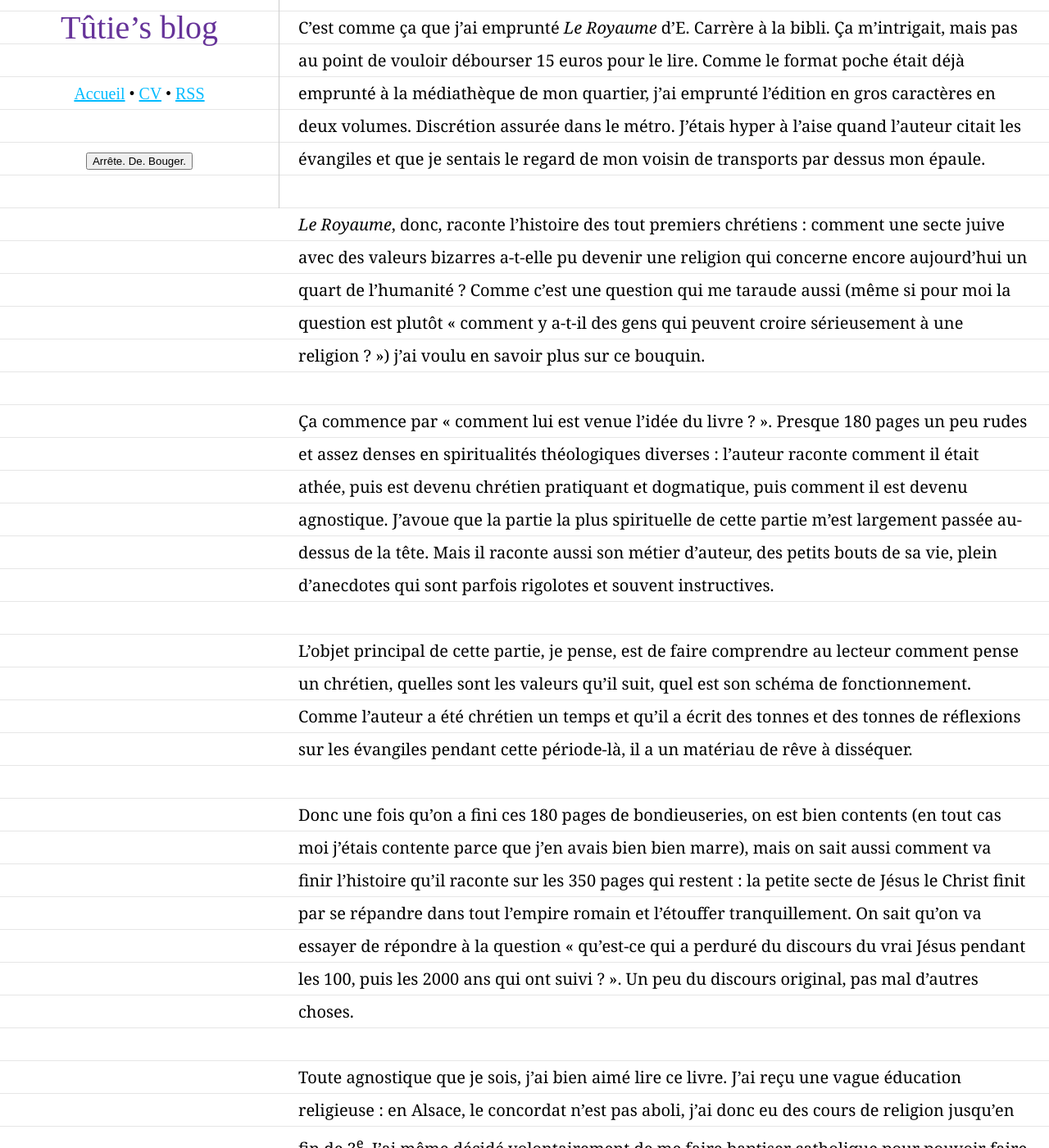
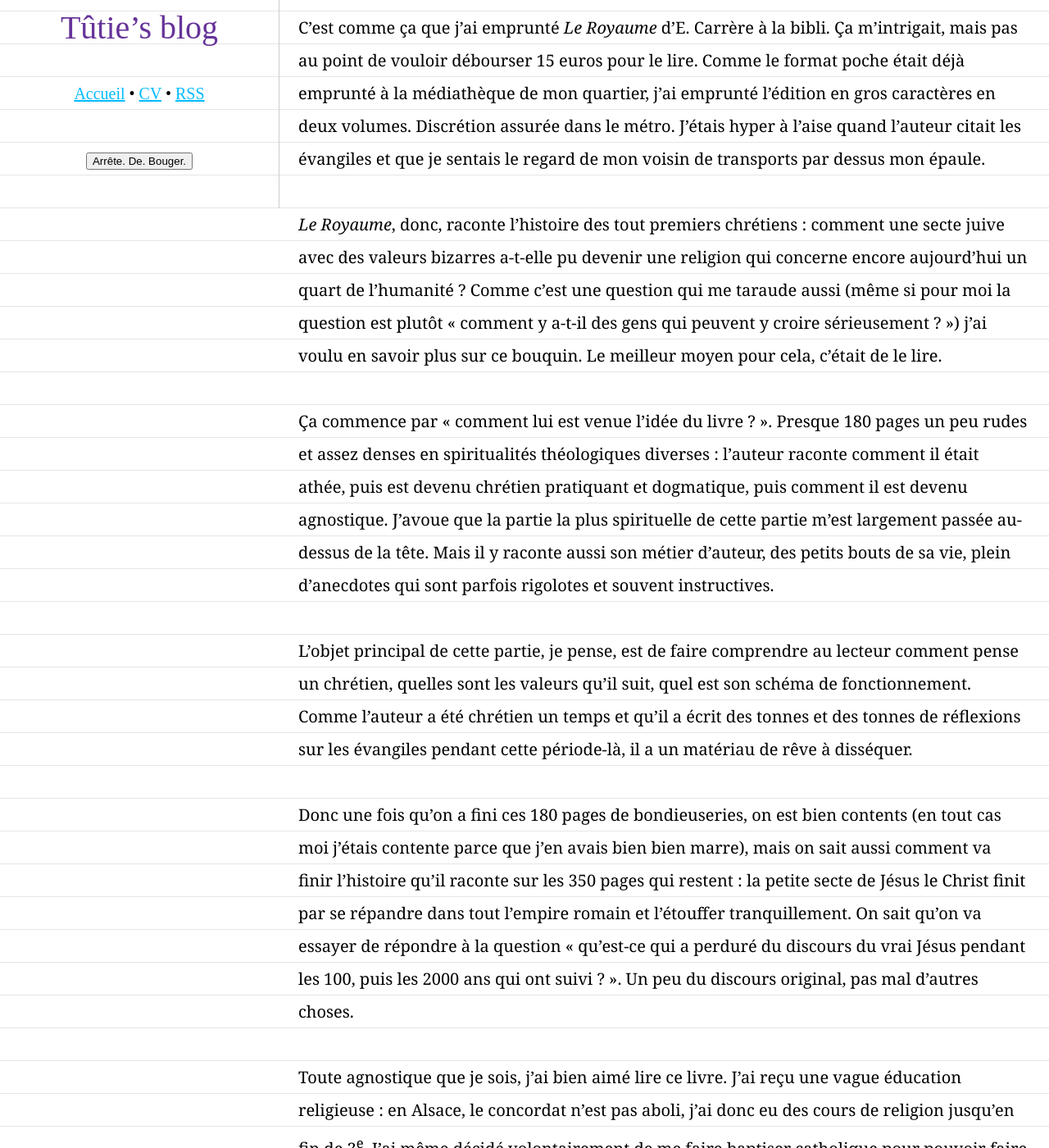
Before and after one commit to tut-tuuut/tut-tuuut.github.io, a Jekyll site: the page built from _posts/2015-11-09-le-royaume.md, in a window 1280 px wide and 1400 px high, scrolled down 506 px. Shown: the whole window at 82% size. Built offline with Jekyll 4.4.1, drawn with Linux system fonts in a browser that asks for light colours; comment, search, counter and statistics services are not loaded; some of the changed lines change nothing that is shown; some of the changed text lies outside the part shown.

Commit message:
Update 2015-11-09-le-royaume.md

```diff
--- a/_posts/2015-11-09-le-royaume.md
+++ b/_posts/2015-11-09-le-royaume.md
@@ -10,12 +10,14 @@
 
 C'est comme ça que j'ai emprunté _Le Royaume_ d'E. Carrère à la bibli. Ça m'intrigait, mais pas au point de vouloir débourser 15 euros pour le lire. Comme le format poche était déjà emprunté à la médiathèque de mon quartier, j'ai emprunté l'édition en gros caractères en deux volumes. Discrétion assurée dans le métro. J'étais hyper à l'aise quand l'auteur citait les évangiles et que je sentais le regard de mon voisin de transports par dessus mon épaule.
 
-_Le Royaume_, donc, raconte l'histoire des tout premiers chrétiens : comment une secte juive avec des valeurs bizarres a-t-elle pu devenir une religion qui concerne encore aujourd'hui un quart de l'humanité ? Comme c'est une question qui me taraude aussi (même si pour moi la question est plutôt « comment y a-t-il des gens qui peuvent croire sérieusement à une religion ? ») j'ai voulu en savoir plus sur ce bouquin.
+_Le Royaume_, donc, raconte l'histoire des tout premiers chrétiens : comment une secte juive avec des valeurs bizarres a-t-elle pu devenir une religion qui concerne encore aujourd'hui un quart de l'humanité ? Comme c'est une question qui me taraude aussi (même si pour moi la question est plutôt « comment y a-t-il des gens qui peuvent y croire sérieusement ? ») j'ai voulu en savoir plus sur ce bouquin. Le meilleur moyen pour cela, c'était de le lire.
 
-Ça commence par « comment lui est venue l'idée du livre ? ». Presque 180 pages un peu rudes et assez denses en spiritualités théologiques diverses : l'auteur raconte comment il était athée, puis est devenu chrétien pratiquant et dogmatique, puis comment il est devenu agnostique. J'avoue que la partie la plus spirituelle de cette partie m'est largement passée au-dessus de la tête. Mais il raconte aussi son métier d'auteur, des petits bouts de sa vie, plein d'anecdotes qui sont parfois rigolotes et souvent instructives.
+Ça commence par « comment lui est venue l'idée du livre ? ». Presque 180 pages un peu rudes et assez denses en spiritualités théologiques diverses : l'auteur raconte comment il était athée, puis est devenu chrétien pratiquant et dogmatique, puis comment il est devenu agnostique. J'avoue que la partie la plus spirituelle de cette partie m'est largement passée au-dessus de la tête. Mais il y raconte aussi son métier d'auteur, des petits bouts de sa vie, plein d'anecdotes qui sont parfois rigolotes et souvent instructives.
 
 L'objet principal de cette partie, je pense, est de faire comprendre au lecteur comment pense un chrétien, quelles sont les valeurs qu'il suit, quel est son schéma de fonctionnement. Comme l'auteur a été chrétien un temps et qu'il a écrit des tonnes et des tonnes de réflexions sur les évangiles pendant cette période-là, il a un matériau de rêve à disséquer.
 
 Donc une fois qu'on a fini ces 180 pages de bondieuseries, on est bien contents (en tout cas moi j'étais contente parce que j'en avais bien bien marre), mais on sait aussi comment va finir l'histoire qu'il raconte sur les 350 pages qui restent : la petite secte de Jésus le Christ finit par se répandre dans tout l'empire romain et l'étouffer tranquillement. On sait qu'on va essayer de répondre à la question « qu'est-ce qui a perduré du discours du vrai Jésus pendant les 100, puis les 2000 ans qui ont suivi ? ». Un peu du discours original, pas mal d'autres choses.
 
 Toute agnostique que je sois, j'ai bien aimé lire ce livre. J'ai reçu une vague éducation religieuse : en Alsace, le concordat n'est pas aboli, j'ai donc eu des cours de religion jusqu'en fin de 3<sup>e</sup>. J'ai même décidé volontairement de me faire baptiser catholique pour pouvoir faire comme les copines. (Pour l'anecdote, ce n'est que 15 ans plus tard que j'ai découvert le concept de _famille catho_, quand j'ai déménagé dans le coin de Versailles. Avant ça, pour moi la différence cathos/protestants se résumait à orgue/guitare à l'église.)
+
+Je n'ai pas progressé spirituellement en lisant cette histoire, mais j'ai appris beaucoup de choses sur l'histoire des premiers chrétiens, la manière dont ils ont discrètement adapté leur dogme pour « coller » à leur nouveau public (les habitants de l'empire romain). J'y ai découvert aussi, et c'était encore plus intéressant, comment les théologiens et les historiens décortiquent les évangiles pour dater l'histoire de Jésus à partir de petits détails qui sembleraient insignifiants (le nom d'un général romain, par exemple). En outre, le style d'Emmanuel Carrère, qui choisit avec soin les métaphores explicatives pour nous autres contemporains, rend la lecture plutôt agréable.
```
